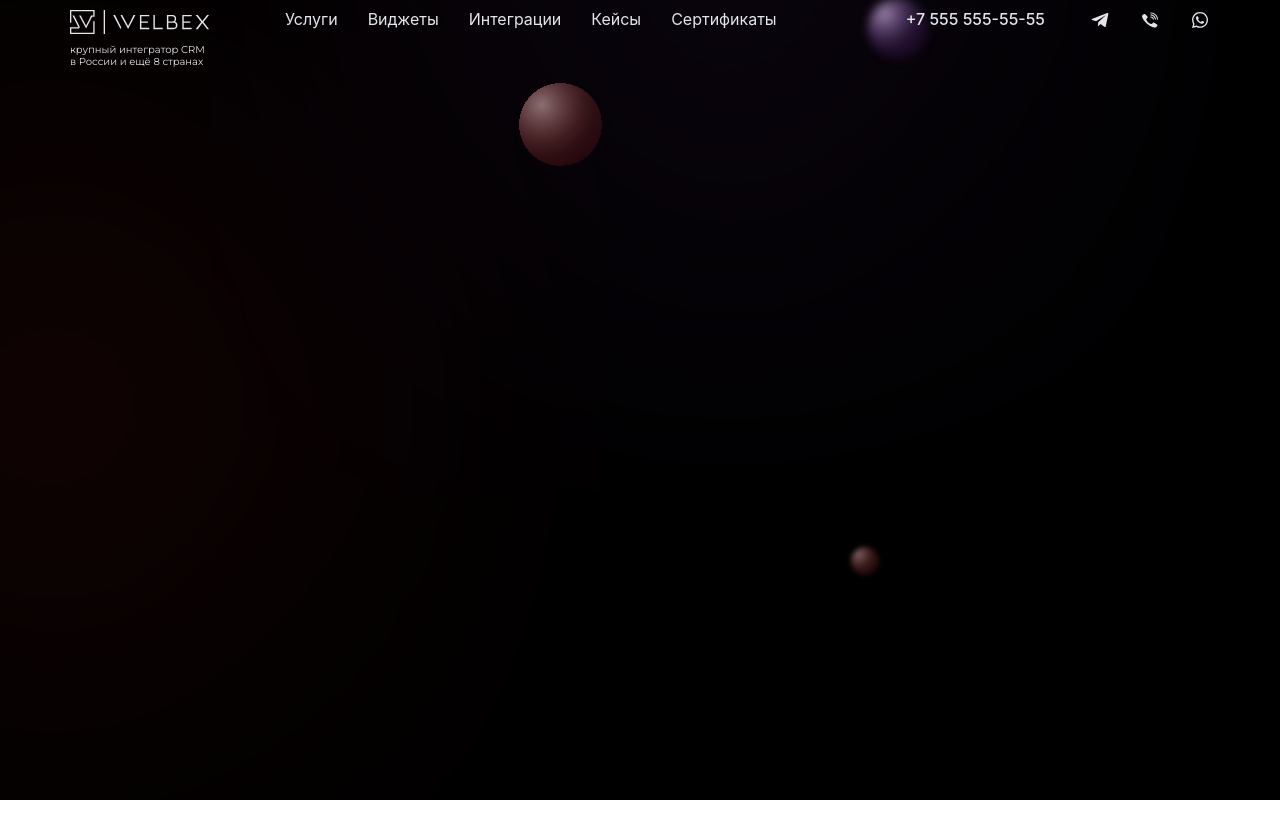
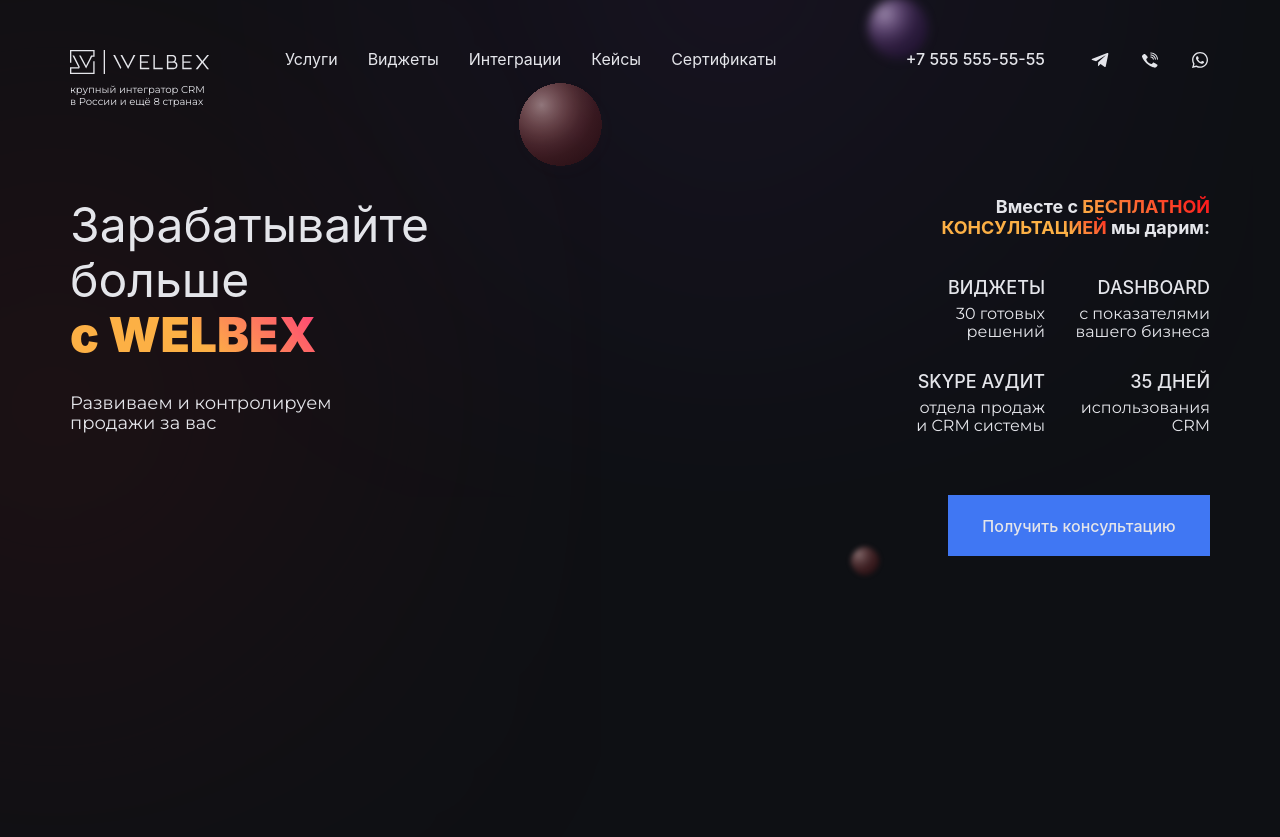
Before and after one commit to Zoytz/welbex, a plain HTML site: page index.html in a window 1280 px wide. Before the commit the page ends 800 px from the top, so only its background shows below. Drawn offline with Linux system fonts and the light colour scheme.

Commit message:
feat: main

```diff
--- /dev/null
+++ b/blocks/advantages/__item-subtitle/advantages__item-subtitle.css
@@ -0,0 +1,6 @@
+.advantages__item-subtitle {
+  font-family: 'Montserrat', sans-serif;
+  font-size: 16px;
+  margin: 0;
+  text-align: end;
+}
--- /dev/null
+++ b/blocks/advantages/__item-title/advantages__item-title.css
@@ -0,0 +1,6 @@
+.advantages__item-title {
+  font-weight: 500;
+  font-size: 18px;
+  margin: 0;
+  text-transform: uppercase;
+}
--- /dev/null
+++ b/blocks/advantages/__item/advantages__item.css
@@ -0,0 +1,6 @@
+.advantages__item {
+  display: flex;
+  flex-direction: column;
+  align-items: flex-end;
+  gap: 6px;
+}
--- /dev/null
+++ b/blocks/advantages/__items/advantages__items.css
@@ -0,0 +1,6 @@
+.advantages__items {
+  max-width: 300px;
+  display: grid;
+  grid-template-columns: 1fr 1fr;
+  gap: 30px;
+}
--- /dev/null
+++ b/blocks/advantages/__link/advantages__link.css
@@ -0,0 +1,12 @@
+.advantages__link {
+  font-weight: 500;
+  font-size: 16px;
+  display: flex;
+  justify-content: center;
+  align-items: center;
+  width: 262px;
+  height: 61px;
+  background-color: #4077F3;
+  margin-top: 20px;
+  color: #E4E5EA;
+}
--- /dev/null
+++ b/blocks/advantages/__span/_type/advantages__span_type_orange.css
@@ -0,0 +1,3 @@
+.advantages__span_type_orange {
+  background-image: linear-gradient(45deg, #FCB045 70%, #FD1D1D);
+}
--- /dev/null
+++ b/blocks/advantages/__span/_type/advantages__span_type_red.css
@@ -0,0 +1,3 @@
+.advantages__span_type_red {
+  background-image: linear-gradient(45deg, #FCB045, #FD1D1D 90%);
+}
--- /dev/null
+++ b/blocks/advantages/__span/advantages__span.css
@@ -0,0 +1,7 @@
+.advantages__span {
+  font-weight: 700;
+  text-transform: uppercase;
+  color: transparent;
+  background-clip: text;
+  -webkit-background-clip: text;
+}
--- /dev/null
+++ b/blocks/advantages/__title/advantages__title.css
@@ -0,0 +1,6 @@
+.advantages__title {
+  font-size: 18px;
+  max-width: 290px;
+  margin: 0;
+  text-align: end;
+}
--- /dev/null
+++ b/blocks/advantages/advantages.css
@@ -0,0 +1,6 @@
+.advantages {
+  display: flex;
+  flex-direction: column;
+  gap: 40px;
+  align-items: flex-end;
+}
--- a/blocks/header/header.css
+++ b/blocks/header/header.css
@@ -1,7 +1,6 @@
 .header {
   max-width: 1140px;
   width: 100%;
-  margin: 0 auto;
   padding-top: 10px;
   display: flex;
   justify-content: space-between;
--- a/blocks/main/main.css
+++ b/blocks/main/main.css
@@ -0,0 +1,8 @@
+.main {
+  max-width: 1140px;
+  width: 100%;
+  display: flex;
+  justify-content: space-between;
+  padding: 90px 0 70px;
+  flex: 1 1 auto;
+}
--- a/blocks/page/__container/page__container.css
+++ b/blocks/page/__container/page__container.css
@@ -8,4 +8,6 @@
   background-image: url(../../../images/mainBG.svg);
   background-repeat: no-repeat;
   background-position: top left;
+  padding-top: 40px;
+  align-items: center;
 }
--- a/blocks/page/page.css
+++ b/blocks/page/page.css
@@ -1,5 +1,5 @@
 .page {
-  background-color: #000;
+  background-color: #0E1014;
   width: 100%;
   min-height: 100vh;
   font-family: 'Inter', sans-serif;
--- /dev/null
+++ b/blocks/presentation/__span/presentation__span.css
@@ -0,0 +1,8 @@
+.presentation__span {
+  font-weight: 900;
+  font-size: 48px;
+  background-image: linear-gradient(45deg, #FCB045 50%, #FF3F78);
+  color: transparent;
+  background-clip: text;
+  -webkit-background-clip: text;
+}
--- /dev/null
+++ b/blocks/presentation/__subtitle/presentation__subtitle.css
@@ -0,0 +1,6 @@
+.presentation__subtitle {
+  font-family: 'Montserrat', sans-serif;
+  font-size: 18px;
+  margin: 0;
+  max-width: 275px;
+}
--- /dev/null
+++ b/blocks/presentation/__title/presentation__title.css
@@ -0,0 +1,6 @@
+.presentation__title {
+  font-weight: 400;
+  margin: 0;
+  max-width: 360px;
+  font-size: 48px;
+}
--- /dev/null
+++ b/blocks/presentation/presentation.css
@@ -0,0 +1,5 @@
+.presentation {
+  display: flex;
+  flex-direction: column;
+  gap: 30px;
+}
--- a/index.html
+++ b/index.html
@@ -6,8 +6,8 @@
   <meta name="viewport" content="width=device-width, initial-scale=1.0">
   <link rel="stylesheet" href="./pages/index.css">
   <link rel="preconnect" href="https://fonts.googleapis.com">
-<link rel="preconnect" href="https://fonts.gstatic.com" crossorigin>
-<link href="https://fonts.googleapis.com/css2?family=Montserrat:wght@300;400&display=swap" rel="stylesheet">
+  <link rel="preconnect" href="https://fonts.gstatic.com" crossorigin>
+  <link href="https://fonts.googleapis.com/css2?family=Montserrat:wght@300;400&display=swap" rel="stylesheet">
   <title>WELBEX</title>
 </head>
 
@@ -68,7 +68,67 @@
         </div>
       </header>
       <main class="main">
-
+        <section class="presentation">
+          <h1 class="presentation__title">
+            Зарабатывайте больше
+            <span class="presentation__span">
+              с WELBEX
+            </span>
+          </h1>
+          <p class="presentation__subtitle">
+            Развиваем и контролируем продажи за вас
+          </p>
+        </section>
+        <section class="advantages">
+          <h2 class="advantages__title">
+            Вместе с
+            <span class="advantages__span advantages__span_type_red">
+              бесплатной
+            </span>
+            <span class="advantages__span advantages__span_type_orange">
+              консультацией
+            </span>
+            мы дарим:
+          </h2>
+          <ul class="advantages__items page__list">
+            <li class="advantages__item">
+              <h3 class="advantages__item-title">
+                Виджеты
+              </h3>
+              <p class="advantages__item-subtitle">
+                30 готовых решений
+              </p>
+            </li>
+            <li class="advantages__item">
+              <h3 class="advantages__item-title">
+                Dashboard
+              </h3>
+              <p class="advantages__item-subtitle">
+                с показателями
+                вашего бизнеса
+              </p>
+            </li>
+            <li class="advantages__item">
+              <h3 class="advantages__item-title">
+                Skype Аудит
+              </h3>
+              <p class="advantages__item-subtitle">
+                отдела продаж и CRM системы
+              </p>
+            </li>
+            <li class="advantages__item">
+              <h3 class="advantages__item-title">
+                35 дней
+              </h3>
+              <p class="advantages__item-subtitle">
+                использования CRM
+              </p>
+            </li>
+          </ul>
+          <a href="#" class="advantages__link page__link">
+            Получить консультацию
+          </a>
+        </section>
       </main>
       <footer class="footer">
 
--- a/pages/index.css
+++ b/pages/index.css
@@ -25,3 +25,24 @@
 @import url(../blocks/contacts/__social-link/_type/contacts__social-link_type_tg.css);
 @import url(../blocks/contacts/__social-link/_type/contacts__social-link_type_vb.css);
 @import url(../blocks/contacts/__social-link/_type/contacts__social-link_type_wa.css);
+
+/* main */
+@import url(../blocks/main/main.css);
+
+/* presentation */
+@import url(../blocks/presentation/presentation.css);
+@import url(../blocks/presentation/__title/presentation__title.css);
+@import url(../blocks/presentation/__span/presentation__span.css);
+@import url(../blocks/presentation/__subtitle/presentation__subtitle.css);
+
+/* advantages */
+@import url(../blocks/advantages/advantages.css);
+@import url(../blocks/advantages/__title/advantages__title.css);
+@import url(../blocks/advantages/__span/advantages__span.css);
+@import url(../blocks/advantages/__span/_type/advantages__span_type_red.css);
+@import url(../blocks/advantages/__span/_type/advantages__span_type_orange.css);
+@import url(../blocks/advantages/__items/advantages__items.css);
+@import url(../blocks/advantages/__item/advantages__item.css);
+@import url(../blocks/advantages/__item-title/advantages__item-title.css);
+@import url(../blocks/advantages/__item-subtitle/advantages__item-subtitle.css);
+@import url(../blocks/advantages/__link/advantages__link.css);
```
